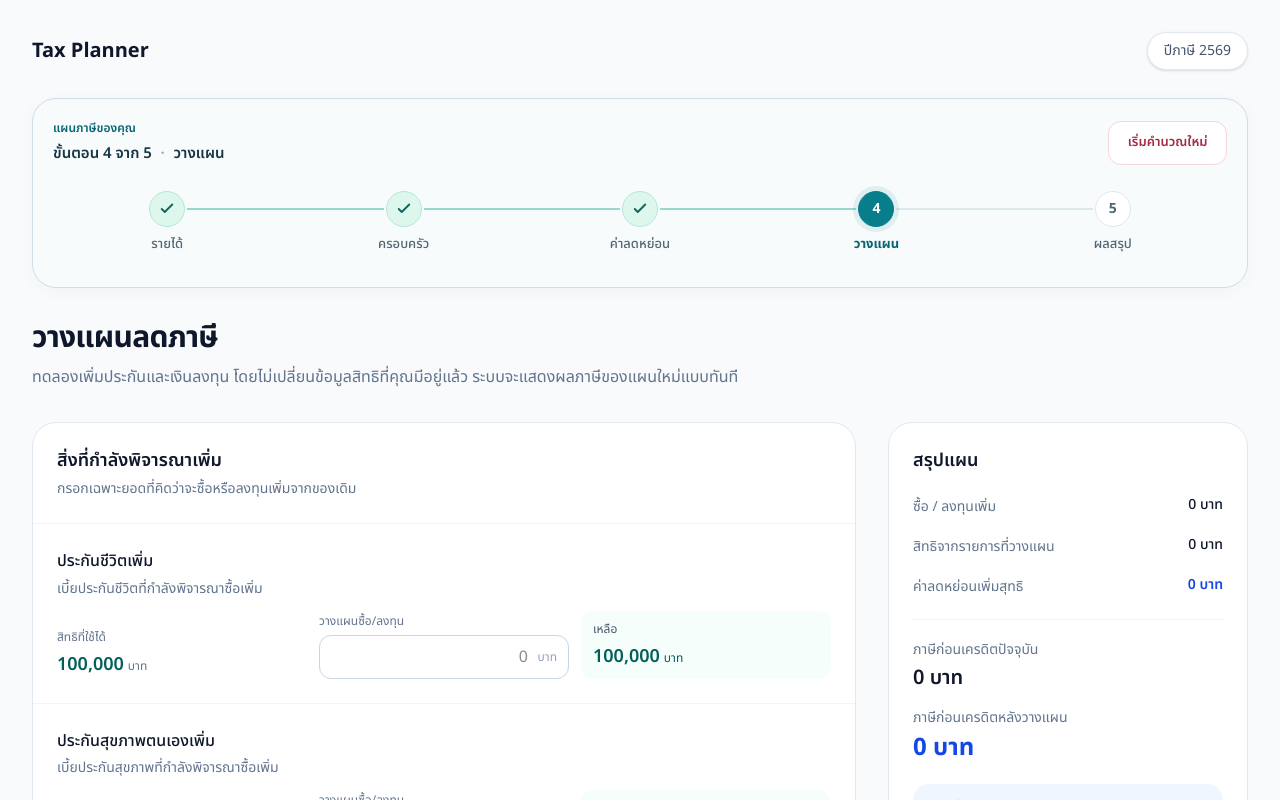
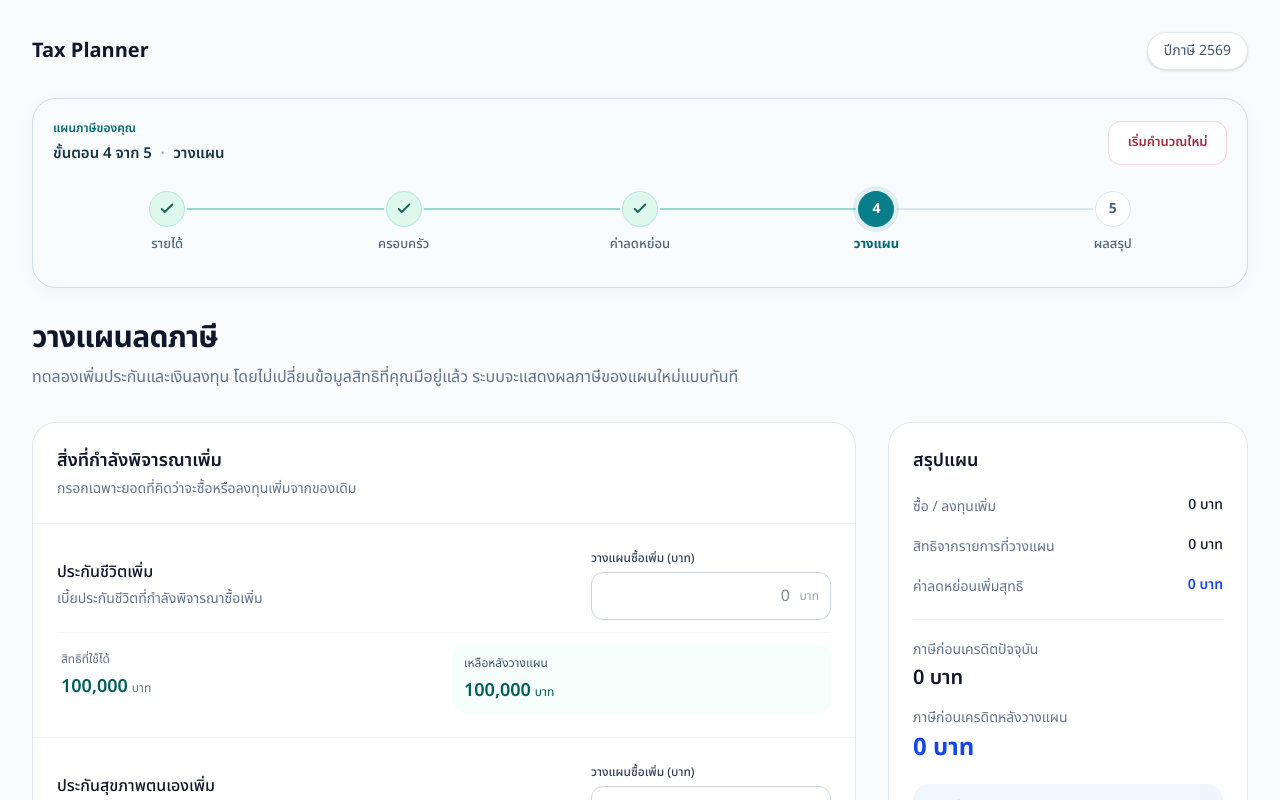
Before and after one commit to vidyaheng/taxplanner, a Next.js app: page /planning/planner in a window 1280 px wide. Shown: the top 800 px of the page. Built offline with nearby package versions, Linux system fonts and the light colour scheme.

Commit message:
style(ux-b3): put category and planning input above two capacity values

```diff
--- a/src/app/planning/planner/page.tsx
+++ b/src/app/planning/planner/page.tsx
@@ -837,56 +837,66 @@ function PlannerInput({
   const isExcess = display.status === "excess";
   const reducedRights = sideEffects.filter((effect) => effect.change < 0);
 
+  const actionLabel =
+    fieldKey === "rmf" || fieldKey === "thaiEsg"
+      ? "วางแผนลงทุนเพิ่ม (บาท)"
+      : "วางแผนซื้อเพิ่ม (บาท)";
+
   return (
     <div className="min-w-0 p-4 sm:p-6">
-      <div className="font-medium text-slate-900">{label}</div>
-      <p className="mt-1 text-sm leading-5 text-slate-500">{description}</p>
-
-      {/* Exactly three primary metrics: existing planning input is metric two. */}
-      <div data-b3-primary-metrics className="mt-3 grid grid-cols-2 items-end gap-3 min-[640px]:grid-cols-3">
-        <div data-b3-primary-metric="available" className="min-w-0">
-          <div className="text-xs leading-5 text-slate-500">สิทธิที่ใช้ได้</div>
-          <div className="mt-1 text-lg font-semibold tabular-nums text-teal-800">
-            {showCalculation ? formatNumber(capacitySummary.remainingCurrent) : "—"}
-            <span className="ml-1 text-xs font-normal text-slate-500">บาท</span>
-          </div>
+      {/* Level 1: category and the unchanged editable input are one desktop row. */}
+      <div data-b3-action-row className="grid min-w-0 gap-3 sm:grid-cols-[minmax(0,1fr)_minmax(200px,240px)] sm:items-center sm:gap-5">
+        <div className="min-w-0">
+          <div className="font-medium text-slate-900">{label}</div>
+          <p className="mt-1 text-sm leading-5 text-slate-500">{description}</p>
         </div>
-
         <div data-b3-primary-metric="planned" className="min-w-0">
-          <label htmlFor={`planning-add-${fieldKey}`} className="block text-xs leading-5 text-slate-500">
-            วางแผนซื้อ/ลงทุน
+          <label htmlFor={`planning-add-${fieldKey}`} className="block text-xs font-medium leading-5 text-slate-700">
+            {actionLabel}
           </label>
           <div className="relative mt-1">
             <input
               id={`planning-add-${fieldKey}`}
+              aria-label={`${label} — ${actionLabel}`}
               inputMode="numeric"
               value={value ? formatNumber(value) : ""}
               onChange={(e) => onChange(parseNumber(e.target.value))}
               placeholder="0"
-              className="h-11 w-full min-w-0 rounded-xl border border-slate-300 bg-white px-3 pr-10 text-right text-base font-medium tabular-nums text-slate-900 outline-none transition focus:border-blue-500 focus:ring-4 focus:ring-blue-50"
+              className="h-12 w-full min-w-0 rounded-xl border border-slate-300 bg-white px-3 pr-10 text-right text-base font-medium tabular-nums text-slate-900 outline-none transition focus:border-blue-500 focus:ring-4 focus:ring-blue-50"
             />
-            <span className="pointer-events-none absolute right-3 top-1/2 -translate-y-1/2 text-xs text-slate-400">
-              บาท
-            </span>
+            <span className="pointer-events-none absolute right-3 top-1/2 -translate-y-1/2 text-xs text-slate-400">บาท</span>
           </div>
         </div>
+      </div>
 
+      {/* Level 2: the two read-only information values stay below the input. */}
+      <div data-b3-deduction-info className="mt-3 grid min-w-0 grid-cols-2 gap-3 border-t border-slate-100 pt-3 sm:gap-4">
+        <div data-b3-primary-metric="available" className="min-w-0 px-1 py-1">
+          <div className="text-xs leading-5 text-slate-500">สิทธิที่ใช้ได้</div>
+          <div className="mt-1 flex min-w-0 flex-wrap items-baseline gap-x-1 text-base font-semibold tabular-nums text-teal-800 sm:text-lg">
+            <span className="min-w-0 break-words">
+              {showCalculation ? formatNumber(capacitySummary.remainingCurrent) : "—"}
+            </span>
+            <span className="text-xs font-normal text-slate-500">บาท</span>
+          </div>
+        </div>
         <div
           data-b3-primary-metric="balance"
           className={[
-            "col-span-2 min-w-0 rounded-xl px-3 py-2 min-[640px]:col-span-1",
+            "min-w-0 rounded-xl px-3 py-2",
             isExcess ? "bg-amber-50" : "bg-teal-50/60",
           ].join(" ")}
           aria-live="polite"
+          aria-atomic="true"
         >
           <div className="text-xs leading-5 text-slate-600">
-            {isExcess ? "เกิน" : "เหลือ"}
+            {isExcess ? "เกินสิทธิ" : "เหลือหลังวางแผน"}
           </div>
           <div className={[
-            "mt-1 flex items-center gap-2 text-lg font-semibold tabular-nums",
+            "mt-1 flex min-w-0 flex-wrap items-center gap-x-2 gap-y-1 text-base font-semibold tabular-nums sm:text-lg",
             isExcess ? "text-amber-800" : "text-teal-800",
           ].join(" ")}>
-            <span>
+            <span className="min-w-0 break-words">
               {showCalculation ? formatNumber(display.amount) : "—"}
               <span className="ml-1 text-xs font-normal">บาท</span>
             </span>
```
Also changed, not shown: 2 other files (tests, documents, lock files or other folders).
